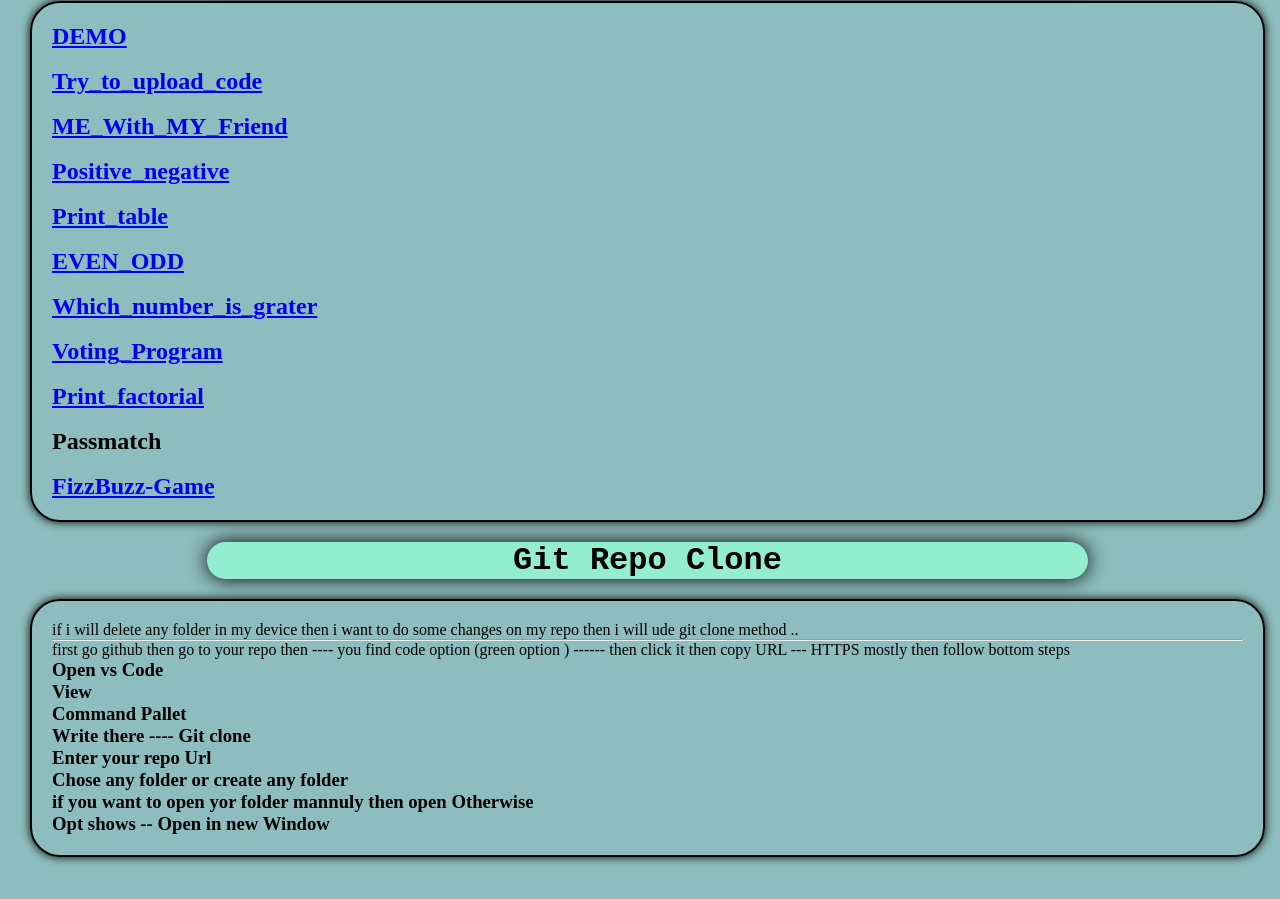
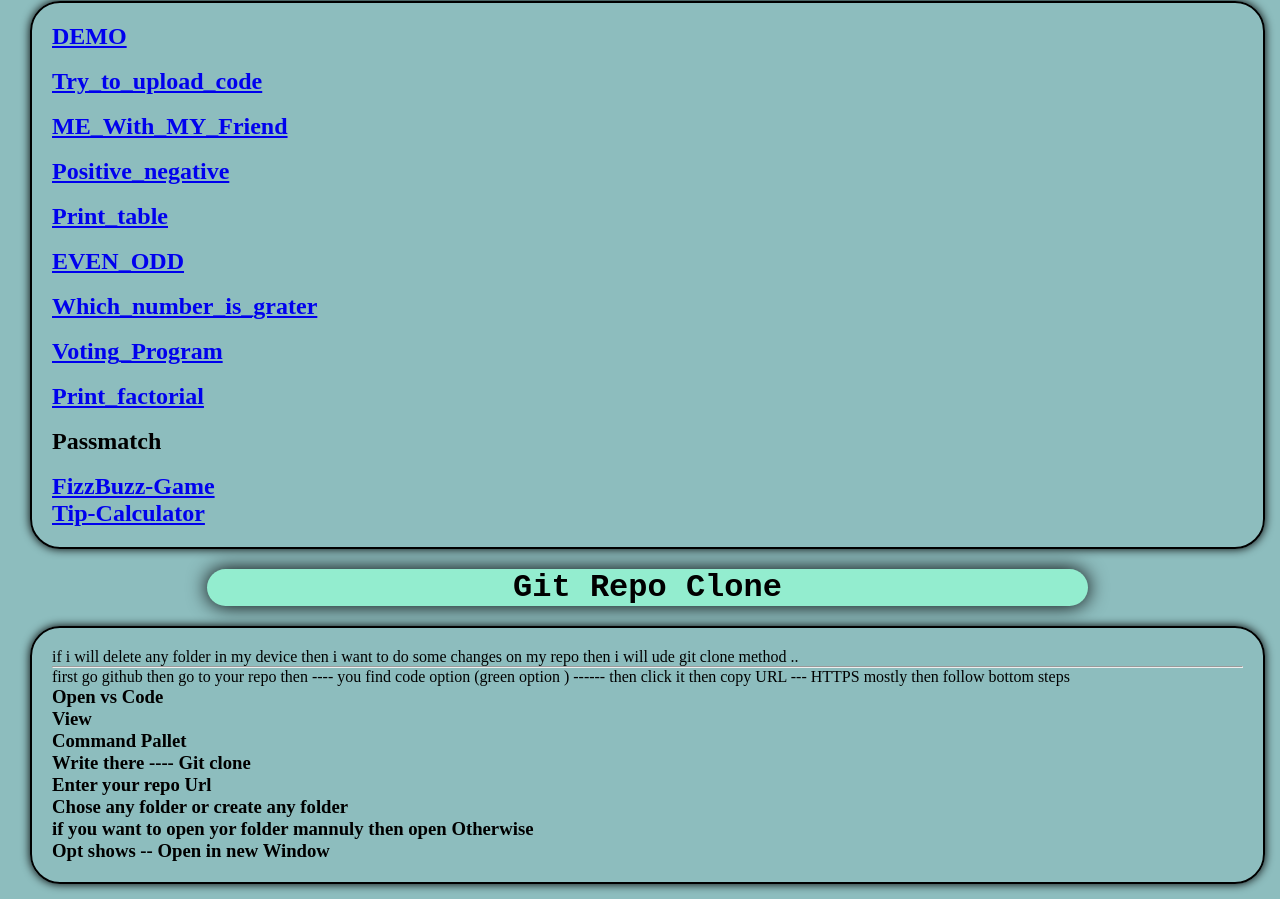
Before and after one commit to Divyanshu-t/ALL_LINKS, a plain HTML site: page index.html in a window 1280 px wide. Shown: the part 1921-2820 px from the top of the page. Before the commit the page ends 2793 px from the top, so only its background shows below. Drawn offline with Linux system fonts and the light colour scheme.

Commit message:
add link

```diff
--- a/index.html
+++ b/index.html
@@ -96,10 +96,10 @@
         <h2><a href="https://divyanshu-t.github.io/Print_factorial/" target="_blank">  Print_factorial </a></h2><br>
         <h2><a href="https://divyanshu-t.github.io/Passmatch/"></a> Passmatch </h2><br>
         <h2><a href="https://divyanshu-t.github.io/FizzBuzz-Game/" targut="_blank">FizzBuzz-Game</a>  </h2>
-        <!--
+
+        <h2><a href="https://divyanshu-t.github.io/Tip-Calculator/">Tip-Calculator</a>  </h2>
+    <!--
         <h2><a href="  "></a>  </h2>
-        <h2><a href="  "></a>  </h2>
-
     -->
 
 
```
